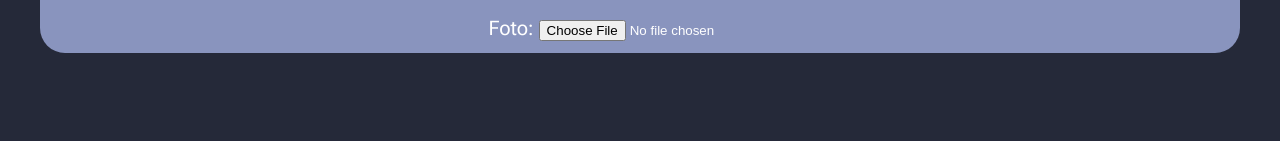
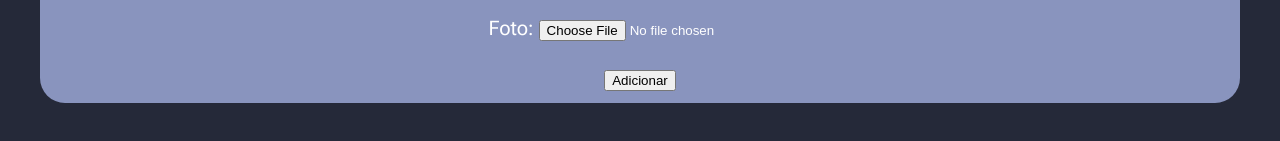
Before and after one commit to MarceloStrackDaros/Contact-List, a React (Create React App) app: page /main in a window 1280 px wide. Shown: the part 637-778 px from the top of the page. Built offline with nearby package versions, Linux system fonts and the light colour scheme.

Commit message:
starting CRUD operations

```diff
--- a/src/App.jsx
+++ b/src/App.jsx
@@ -1,4 +1,5 @@
-import style from './style.module.css'
+import style from './style.module.css';
+import { useState } from 'react';
 import useFetch from './components/hooks/useFetch';
 import { useUser } from './components/contexts/user';
 
@@ -7,6 +8,8 @@ function App() {
   const { loading, request } = useFetch()
   const userContext = useUser()
   const {name, setName, user, setUser, password, setPassword, picture, setPicture, userID, setUserID, token, setToken } = userContext
+  const [ contatoAtual, setContatoAtual ] = useState()
+  const [ contatos, setContatos ] = useState()
 
   const handleClickBuscarContatos = async () => {
     const options = {
@@ -17,6 +20,17 @@ function App() {
     const response = await request("contact", options)
   }
   console.log(picture)
+
+  const handleClickAdicionarContato = () => {
+    setContatos((contatosAntigos) => {
+      if (contatosAntigos) {
+        return [...contatosAntigos, contatoAtual]
+      }
+      else {
+        return contatosAntigos
+      }
+    })
+  }
 
   return (
     <div className={style.siteContainer}>
@@ -36,7 +50,7 @@ function App() {
           <h2 className={style.sectionTitle}>Inserir novo contato:</h2>
           <fieldset>
             <label htmlFor="name">Nome: </label>
-            <input type="text" name="name" required/>
+            <input type="text" name="name" onChange={(event) => {setContatoAtual(event.target.value)}} required/>
           </fieldset>
           <fieldset>
             <label htmlFor="surname">Apelido: </label>
@@ -62,6 +76,7 @@ function App() {
             <label htmlFor="picture">Foto: </label>
             <input type="file" name="picture" />
           </fieldset>
+          <button onClick={handleClickAdicionarContato}>Adicionar</button>
         </form>
       </main>
 
```
